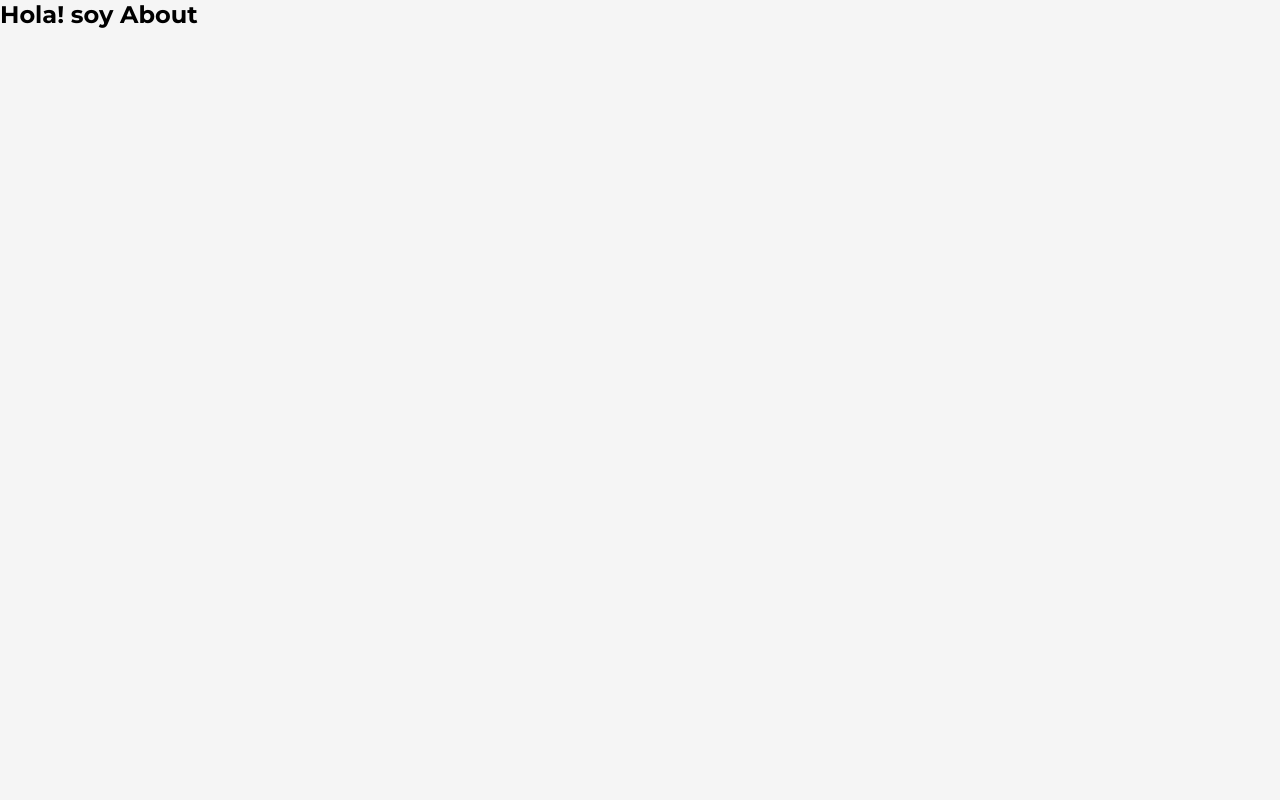
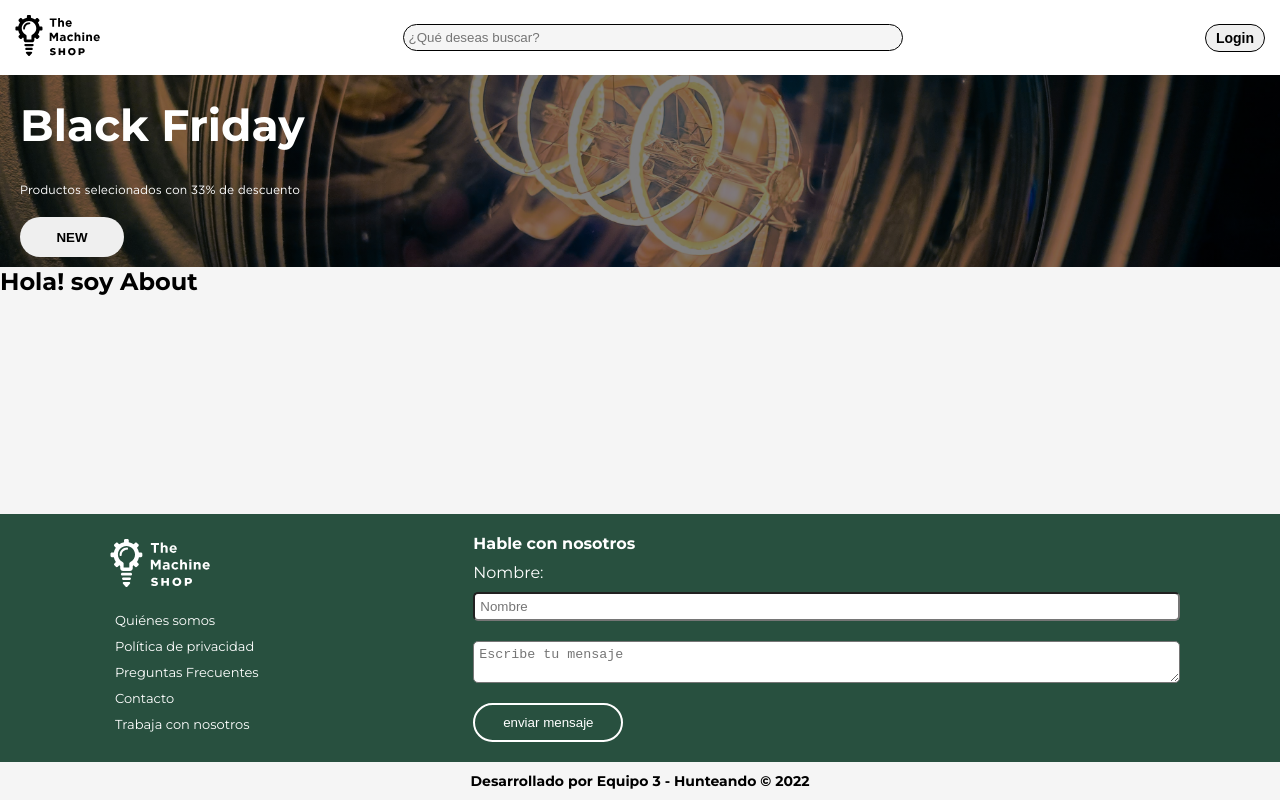
Before and after one commit to hernandw/themachineshop, a React (Vite) app in the folder frontend/: page /about in a window 1280 px wide. Built offline with nearby package versions, Linux system fonts and the light colour scheme.

Commit message:
:bug: corrección de modal y estilos

```diff
--- a/frontend/src/App.css
+++ b/frontend/src/App.css
@@ -23,6 +23,10 @@ body {
 @font-face {
   font-family: "Gotham";
   src: url(./assets/font/gotham/GothamBook.ttf);
+}
+
+h3 {
+  margin-bottom: 10px;
 }
 
 .container {
@@ -123,11 +127,16 @@ body {
 
   /* Modal */
 .modal {
-  background-color: var(--gray-input);
+  position: absolute;
+    background-color: var(--gray-input);
+    top: 0;
+    left: 0;
+    right: 0;
+    bottom: 0;
 }
 
 .modal__container {
-  height: 60vh;
+  height: 100%;
   display: flex;
   flex-direction: column;
   justify-content: center;
@@ -140,6 +149,7 @@ body {
   height: 2.5rem;
   background:#FFFFFF;
   border-radius: 4px;
+  padding: 10px;
 }
 
 .modal__button {
@@ -149,6 +159,15 @@ body {
   border-radius: 50px;
   width: 100px;
   text-transform: uppercase;
+  margin: 10px auto;
+}
+
+.cerrar-modal {
+  position: absolute;
+  right: 3rem;
+  top: 3rem;
+  width: 2rem;
+  height: 2rem;
 }
 
 /* fin Modal */
@@ -201,6 +220,12 @@ box-shadow: 9px 10px 12px -3px rgba(0,0,0,0.52);
 
 /* FOOTER */
 .footer_principal {
+  width: 100%;
+  position: absolute;
+  bottom: 0;
+}
+
+.container__footer {
   background-color: var(--green);
 }
 
--- a/frontend/src/App.jsx
+++ b/frontend/src/App.jsx
@@ -1,12 +1,12 @@
-import React, { Component } from 'react';
+/* import React, { Component } from 'react';
 import { BrowserRouter as Router,Routes, Route } from 'react-router-dom';
-import About from './pages/about';
+import About from './pages/About';
 import Answers from './pages/Answers';
-import Contact from './pages/contact';
-import Home from './pages/home';
-import Login from './pages/login';
-import Privacy from './pages/privacy';
-import Work from './pages/work';
+import Contact from './pages/Contact';
+import Home from './pages/Home';
+import Login from './pages/Login';
+import Privacy from './pages/Privacy';
+import Work from './pages/Work';
 import './App.css';
 
 class App extends Component {
@@ -31,4 +31,18 @@ class App extends Component {
   }
 }
 
-export default App;
+export default App; */
+
+import React from "react";
+import { Header } from "./components/Header";
+import { Footer } from "./components/Footer";
+import { Outlet } from "react-router-dom";
+export const App = () => {
+  return (
+    <>
+      <Header />
+      <Outlet />
+      <Footer />
+    </>
+  );
+};
--- a/frontend/src/assets/components/Header.jsx
+++ /dev/null
@@ -1,25 +0,0 @@
-import React from "react";
-import logo from "../icons/logo.svg";
-import {Link} from "react-router-dom";
-
-
-export const Header = () => {
-  return (
-    <div className="container">
-      <div className="header">
-        <div>
-          <Link to="/"><img src={logo} alt="logotipo" /></Link>
-        </div>
-        <div className="search">
-          <input className="header__search" type="text"  placeholder="¿Qué deseas buscar?"/>
-        </div>
-        <Link to="/Login"><button className="header__button-login"> Login </button></Link>
-      </div>
-			<div className="header__fondo">
-				<h3 className="header__title">Black Friday</h3>
-				<p className="header__subtitle">Productos selecionados con 33% de descuento</p>
-				<button className="header__button-new">new</button>
-			</div>
-    </div>
-  );
-};
--- a/frontend/src/assets/components/Header2.jsx
+++ /dev/null
@@ -1,19 +0,0 @@
-import React from "react";
-import logo from "../icons/logo.svg";
-import {Link} from "react-router-dom";
-
-
-export const Header2 = () => {
-return (
-    <div className="container">
-        <div className="header2">
-        <div>
-        <Link to="/"><img src={logo} alt="logotipo" /></Link>
-        </div>
-        <div className="search">
-        <input className="header__search2" type="text"  placeholder="¿Qué deseas buscar?"/>
-        </div>
-        </div>
-    </div>
-    );
-};
--- a/frontend/src/assets/components/Footer.jsx
+++ b/frontend/src/components/Footer.jsx
@@ -1,6 +1,7 @@
 import React from "react";
-import logo from "../icons/logo_white.svg";
+import logo from "../assets/icons/logo_white.svg";
 import {Link} from "react-router-dom";
+import { } from '../pages/About'
 
 export const Footer = () => {
   return (
@@ -18,9 +19,7 @@ export const Footer = () => {
         <Link to="/answers">
           Preguntas Frecuentes
         </Link>
-        <a href="#" target="_blank">
-          Carrito
-        </a>
+
         <Link to="/contact">
         Contacto
         </Link>
@@ -37,10 +36,10 @@ export const Footer = () => {
         <button className="button__footer">enviar mensaje</button>
       </form>
 			</div>
-    </div>
       <div className="copyright">
         <p>Desarrollado por Equipo 3 - Hunteando © 2022 </p>
       </div>
+    </div>
 		</>
   );
 };
--- /dev/null
+++ b/frontend/src/components/Header.jsx
@@ -0,0 +1,44 @@
+import React, { useState } from "react";
+import logo from "../assets/icons/logo.svg";
+import { Link } from "react-router-dom";
+import "../App.css";
+import { Modal } from './Modal'
+
+export const Header = () => {
+const onHandleModal = ()=>{
+  setModal(true)
+}
+
+  const [modal,  setModal]  = useState(false)
+  return (
+    <div className="container">
+      <div className="header">
+        <div>
+          <Link to="/">
+            <img src={logo} alt="logotipo" />
+          </Link>
+        </div>
+        <div className="search">
+          <input
+            className="header__search"
+            type="text"
+            placeholder="¿Qué deseas buscar?"
+          />
+        </div>
+
+          <button className="header__button-login" onClick={onHandleModal}> Login </button>
+
+      </div>
+      <div className="header__fondo">
+        <h3 className="header__title">Black Friday</h3>
+        <p className="header__subtitle">
+          Productos selecionados con 33% de descuento
+        </p>
+        <button className="header__button-new">new</button>
+      </div>
+      {
+        modal && <Modal  />
+      }
+    </div>
+  );
+};
--- a/frontend/src/assets/components/Modal.jsx
+++ b/frontend/src/components/Modal.jsx
@@ -1,13 +1,20 @@
-import React from 'react'
-import cerrarModal from '../icons/cerrar.svg'
+import cerrarBTN from '../assets/icons/cerrar.svg'
+
 
 export const Modal = () => {
+
+	const onHandleCerrar = ()=>{
+		console.log('diste click para cerrar');
+	}
 	return (
 		<div className='modal'>
 			<div className='modal__container'>
+			<div className="cerrar-modal">
+				<img src={cerrarBTN} alt="cerrar modal" onClick={onHandleCerrar}/>
+			</div>
 			<h3>Iniciar Sesión</h3>
 			<input required className="inputs__login" type="email" placeholder='Escriba su correo electrónico' />
-			<input required className="inputs__login" type="password" minlength="6" placeholder='Escriba su contraseña' />
+			<input required className="inputs__login" type="password"  placeholder='Escriba su contraseña' />
 			<button className='modal__button'>Entrar</button>
 			<p><strong>¿No tienes una cuenta?</strong> <a href="#">Regístrate</a></p>
 			</div>
--- a/frontend/src/main.jsx
+++ b/frontend/src/main.jsx
@@ -1,10 +1,51 @@
 import React from 'react'
 import ReactDOM from 'react-dom/client'
-import App from './App'
+import {createBrowserRouter, RouterProvider} from 'react-router-dom'
+import { App } from './App'
+import { Products } from './components/Products'
 
+import About from './pages/About'
+import Answers from './pages/Answers'
+import Contact from './pages/Contact'
+import Privacy from './pages/Privacy'
+import Work from './pages/Work'
+const router = createBrowserRouter([
+  {
+    path: '/',
+    element: <App  />,
+    children: [
+      {
+        index: true,
+        element: <Products  />
+      },
+
+      {
+        path: '/about',
+        element: <About  />
+      },
+      {
+        path: '/answers',
+        element: <Answers  />
+      },
+      {
+        path: '/contact',
+        element: <Contact  />
+      },
+      {
+        path: '/privacy',
+        element: <Privacy  />
+      },
+      {
+        path: '/work',
+        element: <Work  />
+      }
+
+    ]
+  }
+])
 
 ReactDOM.createRoot(document.getElementById('root')).render(
   <React.StrictMode>
-    <App />
+    <RouterProvider router={router}  />
   </React.StrictMode>
 )
--- a/frontend/src/pages/Contact.jsx
+++ b/frontend/src/pages/Contact.jsx
@@ -2,7 +2,7 @@ import React from 'react';
 
 function Contact (){
     return <div>
-        <h2>Hola! soy Privacy</h2>
+        <h2>Hola! soy Contact</h2>
     </div>
 }
 
--- a/frontend/src/pages/Login.jsx
+++ b/frontend/src/pages/Login.jsx
@@ -1,14 +1,17 @@
-import React from 'react';
-import { Footer } from "../assets/components/Footer";
-import { Header2 } from "../assets/components/Header2";
-import { Modal } from "../assets/components/Modal"
+
 
 
 function Login (){
     return <>
-    <Header2 />
-    <Modal />
-    <Footer />
+    <div className='modal'>
+			<div className='modal__container'>
+			<h3>Iniciar Sesión</h3>
+			<input required className="inputs__login" type="email" placeholder='Escriba su correo electrónico' />
+			<input required className="inputs__login" type="password" minlength="6" placeholder='Escriba su contraseña' />
+			<button className='modal__button'>Entrar</button>
+			<p><strong>¿No tienes una cuenta?</strong> <a href="#">Regístrate</a></p>
+			</div>
+		</div>
     </>
 }
 
```
Also changed, not shown: frontend/src/components/Products.jsx (renamed from frontend/src/assets/components/Products.jsx, +9 -9 lines).
